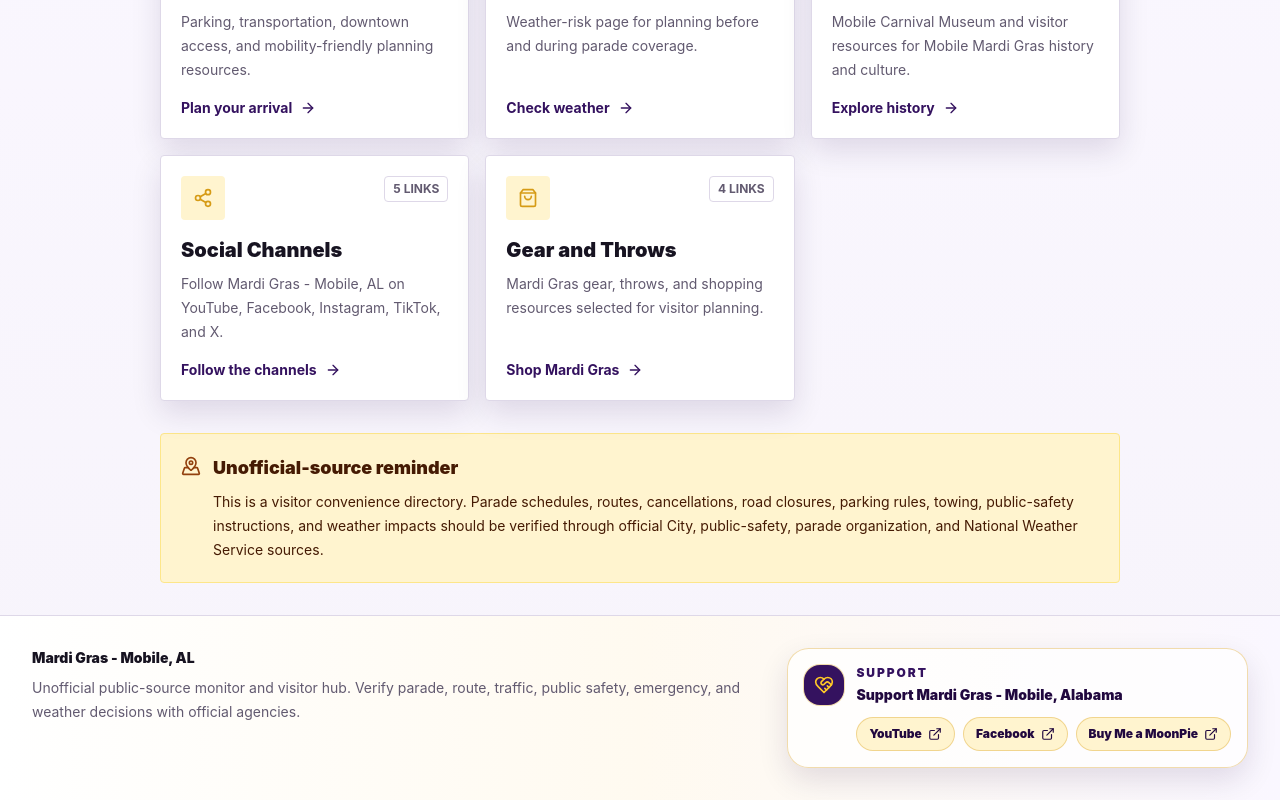
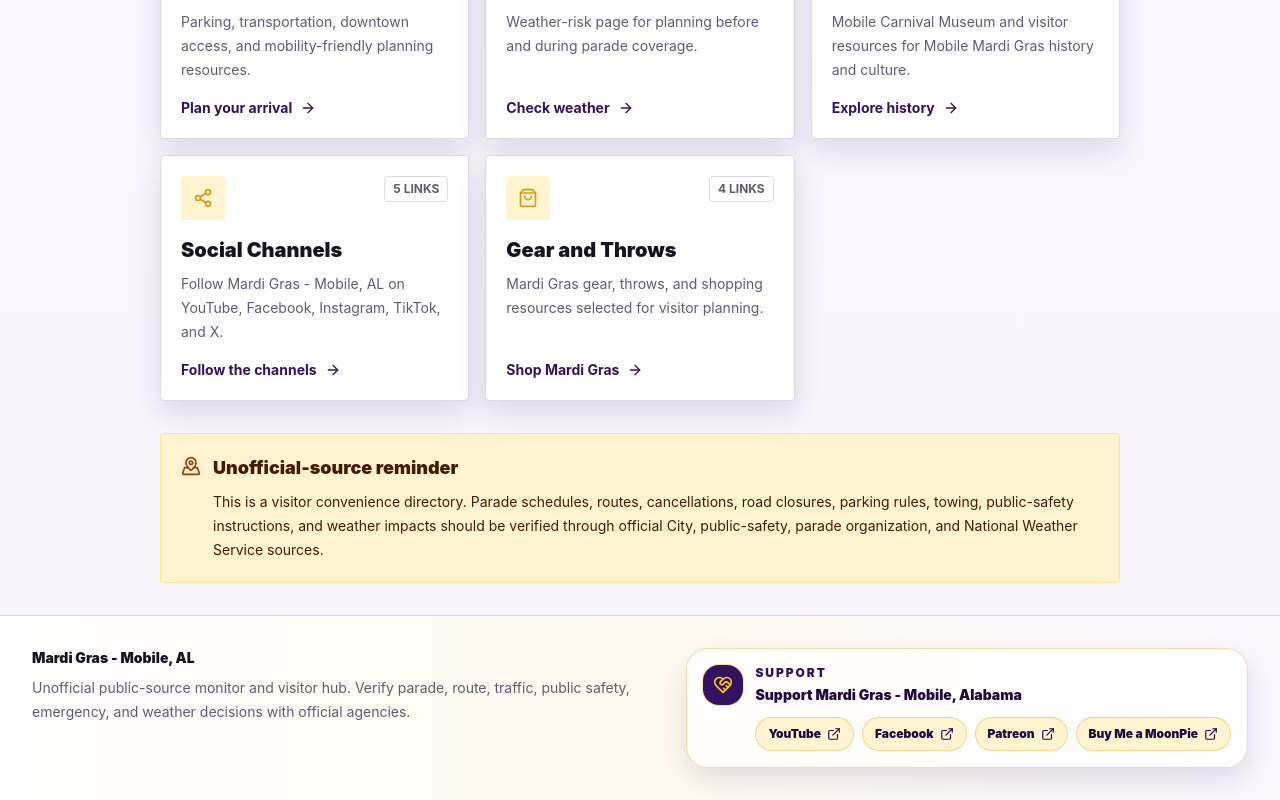
Before and after one commit to TheCryptoArborist/251mardigras, a Next.js app: page /links in a window 1280 px wide. Shown: the part 785-1585 px from the top of the page. Built offline with nearby package versions, Linux system fonts and the light colour scheme; no server answers; the database is empty; what @next/env would draw is missing.

Commit message:
Add Patreon to footer support links

```diff
--- a/src/components/SiteFooter.tsx
+++ b/src/components/SiteFooter.tsx
@@ -2,7 +2,7 @@
 
 import { ExternalLink, HeartHandshake } from "lucide-react";
 import { usePathname } from "next/navigation";
-import { BUY_ME_COFFEE_URL, YOUTUBE_SUPPORTER_URL } from "@/lib/seed-data";
+import { BUY_ME_COFFEE_URL, PATREON_SUPPORT_URL, YOUTUBE_SUPPORTER_URL } from "@/lib/seed-data";
 
 const FACEBOOK_SUPPORTER_URL =
   "https://www.facebook.com/mardigrasmobileal/support/?surface=page_top_cta_button&entrypoint_surface=page_top_cta_button";
@@ -15,6 +15,10 @@ const supportLinks = [
   {
     label: "Facebook",
     href: FACEBOOK_SUPPORTER_URL
+  },
+  {
+    label: "Patreon",
+    href: PATREON_SUPPORT_URL
   },
   {
     label: "Buy Me a MoonPie",
```
